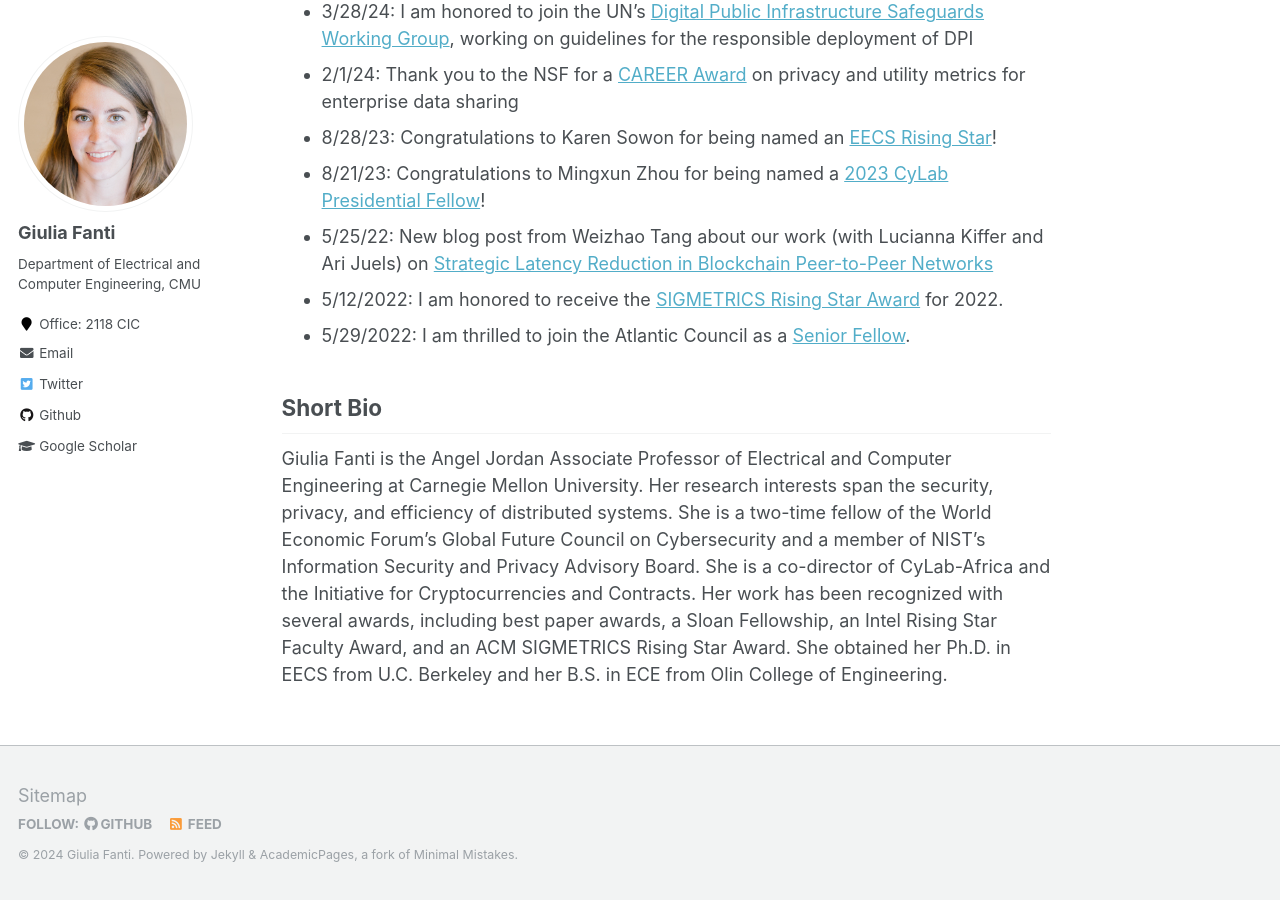
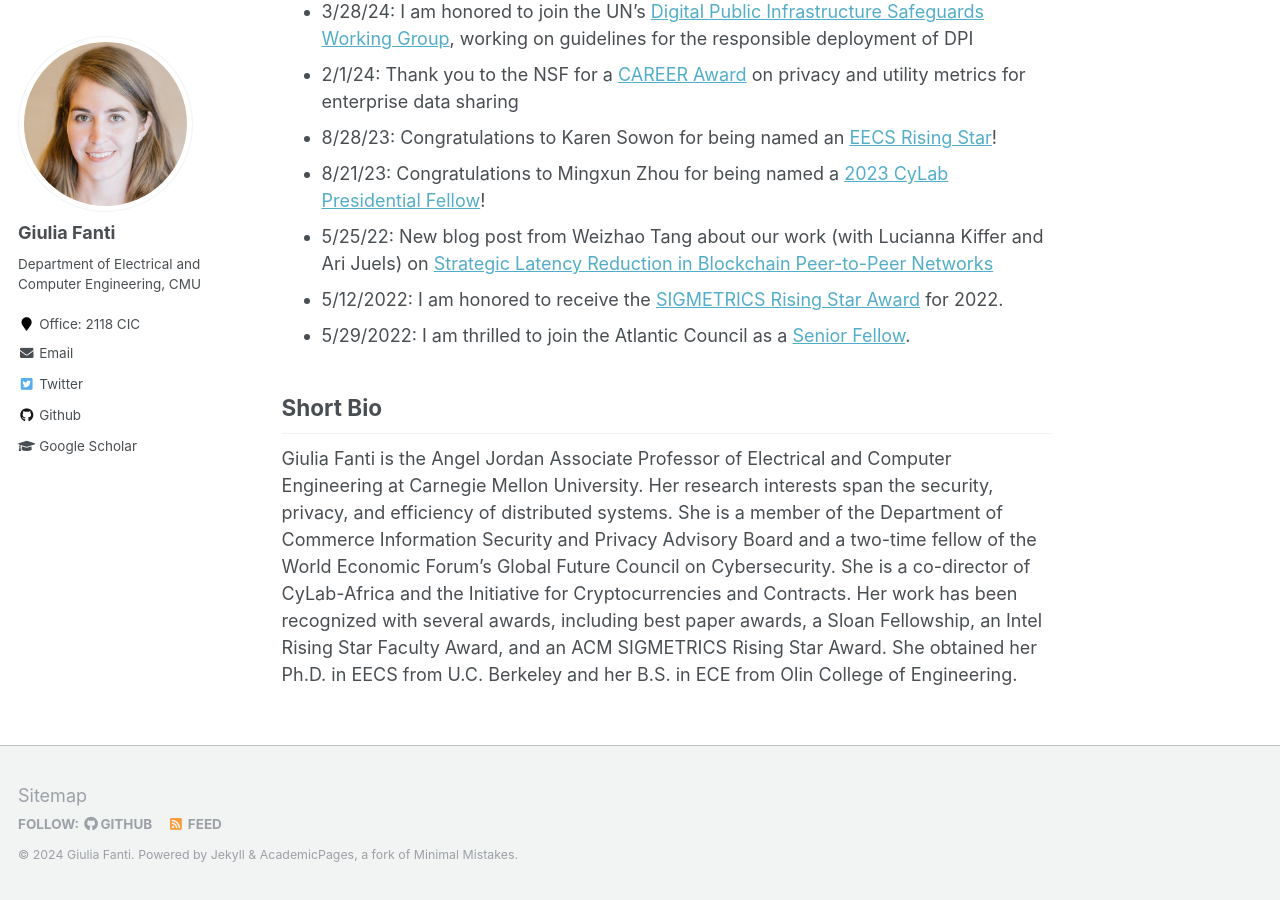
Before and after one commit to gfanti/gfanti.github.io, a Jekyll site: the page built from _pages/about.md, in a window 1280 px wide and 900 px high, scrolled down 713 px. Built offline with Jekyll 4.4.1, drawn with Linux system fonts in a browser that asks for light colours.

Commit message:
updated bio

```diff
--- a/_pages/about.md
+++ b/_pages/about.md
@@ -43,4 +43,4 @@ DoppelGANger: A new tool for sharing time series data with GANs
 {% endcomment %}
 
 ## Short Bio
-Giulia Fanti is the Angel Jordan Associate Professor of Electrical and Computer Engineering at Carnegie Mellon University. Her research interests span the security, privacy, and efficiency of distributed systems. She is a two-time fellow of the World Economic Forum’s Global Future Council on Cybersecurity and a member of NIST’s Information Security and Privacy Advisory Board. She is a co-director of CyLab-Africa and the Initiative for Cryptocurrencies and Contracts. Her work has been recognized with several awards, including best paper awards, a Sloan Fellowship, an Intel Rising Star Faculty Award, and an ACM SIGMETRICS Rising Star Award. She obtained her Ph.D. in EECS from U.C. Berkeley and her B.S. in ECE from Olin College of Engineering.
+Giulia Fanti is the Angel Jordan Associate Professor of Electrical and Computer Engineering at Carnegie Mellon University. Her research interests span the security, privacy, and efficiency of distributed systems. She is a member of the Department of Commerce Information Security and Privacy Advisory Board and a two-time fellow of the World Economic Forum’s Global Future Council on Cybersecurity. She is a co-director of CyLab-Africa and the Initiative for Cryptocurrencies and Contracts. Her work has been recognized with several awards, including best paper awards, a Sloan Fellowship, an Intel Rising Star Faculty Award, and an ACM SIGMETRICS Rising Star Award. She obtained her Ph.D. in EECS from U.C. Berkeley and her B.S. in ECE from Olin College of Engineering.
```
